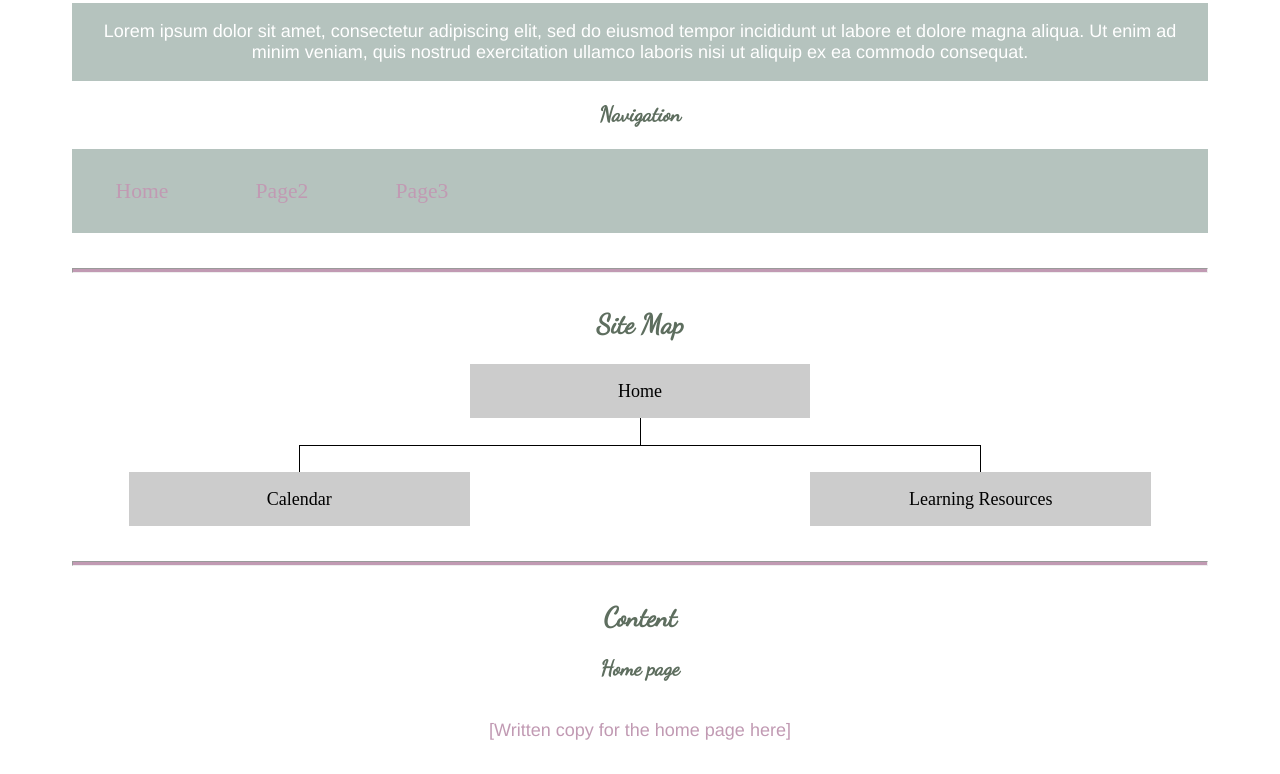
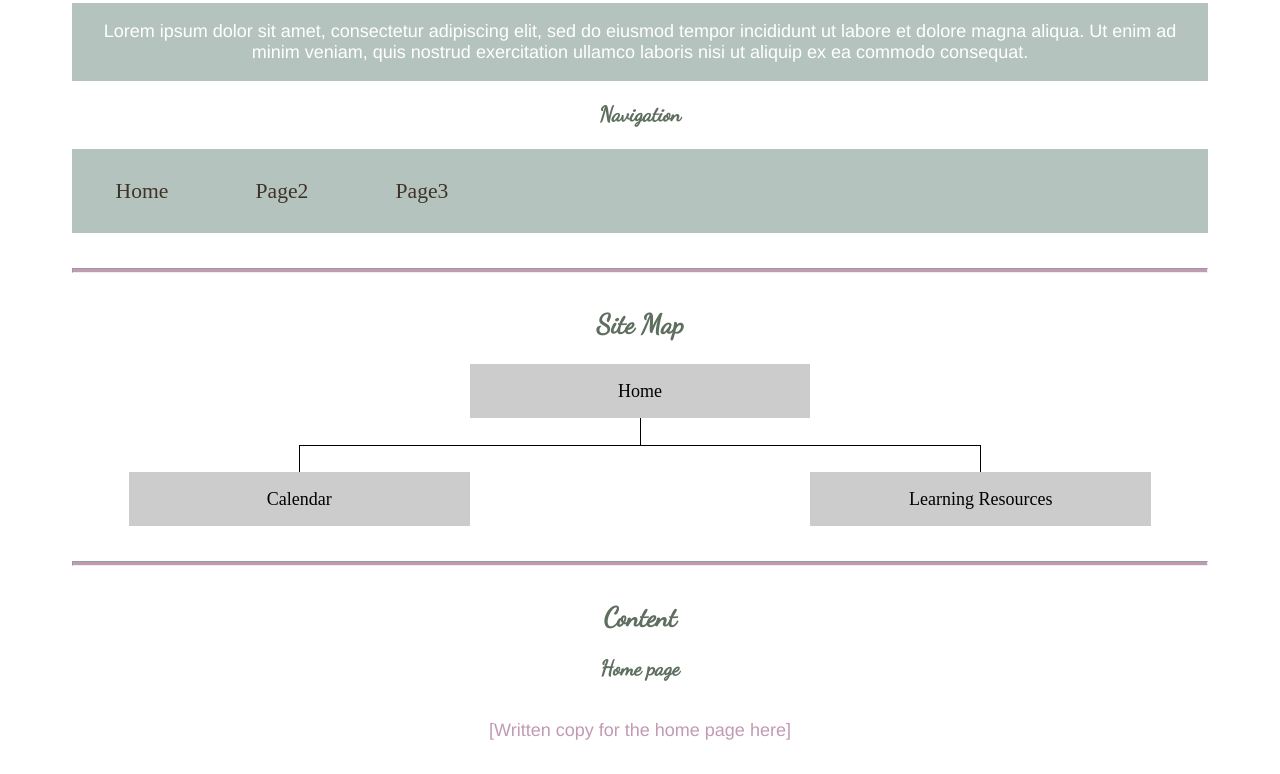
Before and after one commit to Lauralizz/wdd130, a plain HTML site: page pianostudio/site-plan.html in a window 1280 px wide. Shown: the part 1620-2394 px from the top of the page. Drawn offline with Linux system fonts and the light colour scheme.

Commit message:
changed font color

```diff
--- a/pianostudio/styles/site-plan.css
+++ b/pianostudio/styles/site-plan.css
@@ -20,7 +20,7 @@
     --paragraph-color-on-white: #C19AB3; /* paragraph text on a white background */
     --paragraph-color-on-color: white; /* paragraph text on a colored background */
     --paragraph-background-color: #B5C3BE;
-    --nav-link-color: #C19AB3;
+    --nav-link-color: #3E3328;
     --nav-background-color: #B5C3BE;
     --nav-hover-link-color: white;
     --nav-hover-background-color: #3E3328;
```
